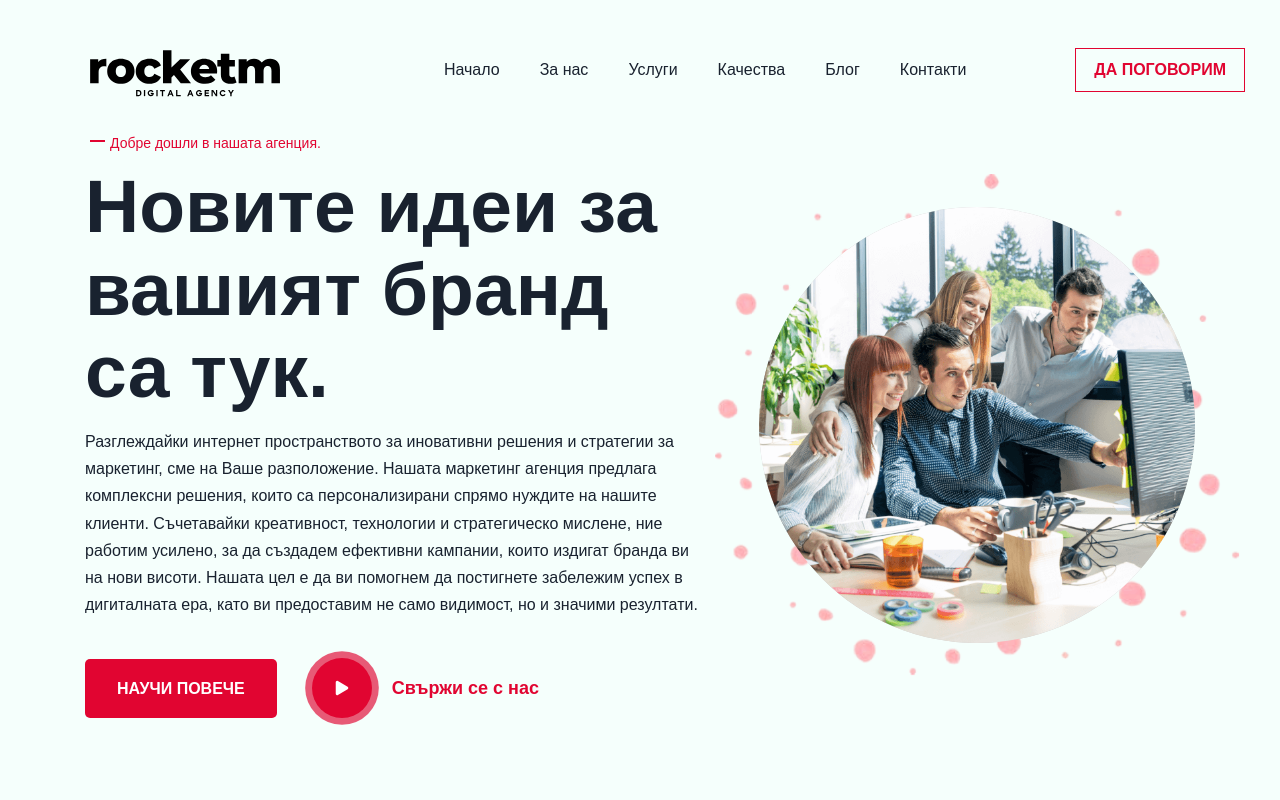
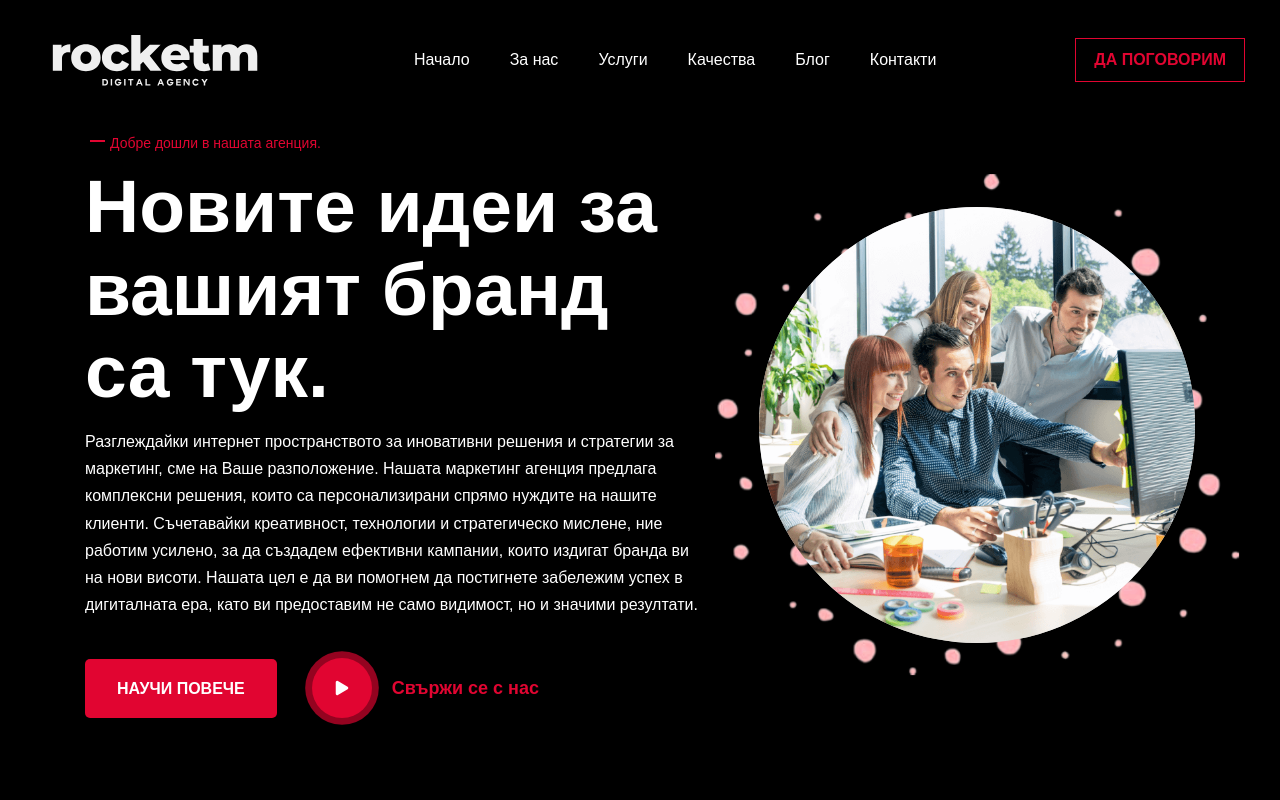
Before and after one commit to nural7h/rocketM, a plain HTML site: page index.html in a window 1280 px wide. Shown: the top 800 px of the page. Drawn offline with nearby package versions, Linux system fonts and the light colour scheme.

Commit message:
hero0black

```diff
--- a/assets/css/style.css
+++ b/assets/css/style.css
@@ -7,6 +7,9 @@
  */
 
 
+ html {
+  scroll-behavior: smooth;
+}
 
 
 
@@ -285,19 +288,25 @@ body {
   top: 0;
   left: 0;
   width: 100%;
+  height: 120px;
   z-index: 4;
+  background-color: black;
+  transition: background-color 4s ease;
 }
 
 .header.active {
-  background-color: var(--white);
+  background-color: black;
   box-shadow: var(--shadow-2);
 }
+
 
 .header .container {
   display: flex;
   justify-content: space-between;
   align-items: center;
+  height: 80px;
 }
+
 
 .logo {
   color: var(--rich-black-fogra-29-1);
@@ -333,6 +342,7 @@ body {
   transition-duration: 0.5s;
 }
 
+
 .navbar .logo,
 .nav-close-btn { color: var(--white); }
 
@@ -349,6 +359,10 @@ body {
   padding-block: 10px;
   transition: var(--transition-1);
 }
+.navbar .navbar-list .navbar-link {
+  color: white;
+}
+
 
 .navbar-link:is(:hover, :focus) { color: var(--go-green); }
 
@@ -376,7 +390,7 @@ body {
 \*-----------------------------------*/
 
 .hero {
-  background-color: var(--mint-cream);
+  background-color: black;
   padding-block-start: calc(var(--section-padding) + 50px);
   text-align: center;
   overflow: hidden;
@@ -404,9 +418,12 @@ body {
   background-color: var(--go-green);
 }
 
-.hero-title { margin-block: 10px 15px; }
+.hero-title {
+  margin-block: 10px 15px;
+  color: white;
+}
 
-.hero-text { color: var(--rich-black-fogra-29-1); }
+.hero-text { color: white; }
 
 .hero .btn-group { margin-block-start: 40px; }
 
@@ -623,7 +640,7 @@ body {
 }
 
 .faq-card .card-action {
-  --action-bg: var(--go-green_8);
+  --action-bg: rgb(225,5,49);
   --color: var(--granite-gray);
 
   background-color: var(--action-bg);
@@ -643,7 +660,7 @@ body {
 }
 
 .faq-card .card-title {
-  color: var(--color);
+  color: white;
   font-size: var(--fs-8);
   transition: var(--transition-1);
 }
--- a/assets/js/script.js
+++ b/assets/js/script.js
@@ -1,5 +1,4 @@
 'use strict';
-
 
 
 /*
--- a/index.html
+++ b/index.html
@@ -25,7 +25,7 @@
   <body>
     <header class="header" data-header>
       <div class="container">
-        <a href="#home" class="logo"><img src="./assets/images/33.svg" alt=""></a>
+        <a href="#home" class="logo"><img src="./assets/images/33bqlo.svg" width="240" alt=""></a>
 
         <nav class="navbar" data-navbar>
           <div class="wrapper">
```
Also changed, not shown: assets/images/33bqlo2.svg (added), notes.txt (added).
